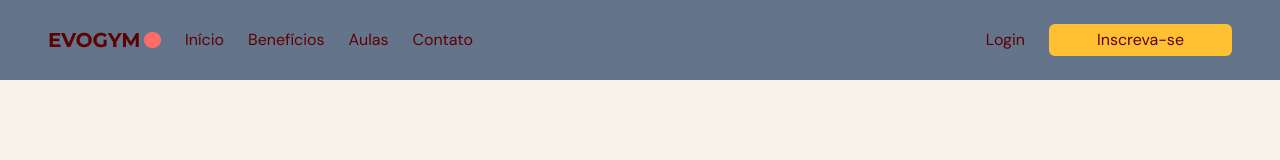
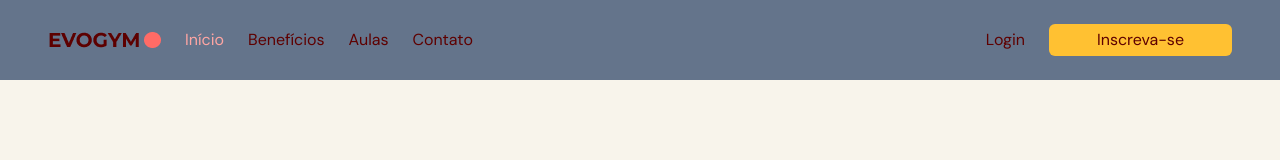
Before and after one commit to Luiz-F-Souza/be-fit, a React (Vite) app: page / in a window 1280 px wide. Shown: the top 160 px of the page. Built offline with nearby package versions, Linux system fonts and the light colour scheme.

Commit message:
some logic added into NavBar and MenuLinks components

```diff
--- a/src/components/btn/Btn.tsx
+++ b/src/components/btn/Btn.tsx
@@ -3,11 +3,11 @@
 interface BtnProps {
   label: string,
   style: {
-    color: 'bg-seccondary-500',
+    color: 'bg-seccondary-400' | 'bg-seccondary-500',
     py: 'py-0' | 'py-1' | 'py-2' | 'py-4',
     px: 'px-0' | 'px-1' | 'px-2' | 'px-4'| 'px-8' | 'px-12',
     border: 'rounded-none' | 'rounded-md'| 'rounded-full',
-    hoverEffect: string | '',
+    hoverEffect: "hover:bg-seccondary-400" | "hover:bg-seccondary-500"
   },
   onClick: Function | undefined
 }
@@ -17,7 +17,7 @@ function Btn({label, onClick, style}: BtnProps){
   const styleProps = Object.values({...style}).join(' ')
 
   return(
-    <button className={`${styleProps}`}>{label}</button>
+    <button className={`${styleProps} transition-colors duration-300`}>{label}</button>
   )
 }
 
--- a/src/components/menu-links/MenuLinks.tsx
+++ b/src/components/menu-links/MenuLinks.tsx
@@ -1,3 +1,4 @@
+
 
 export type LinkEl = {
   label: string,
@@ -7,10 +8,12 @@ export type LinkEl = {
 export interface menuLinkProps {
   links: LinkEl[],
   isVertical: boolean,
-  gapNumber: 6 | 12 | 24 | 36 | 48
+  gapNumber: 6 | 12 | 24 | 36 | 48,
+  active: number,
+  setActive: (active: number) => void
 }
 
-function MenuLinks({links, isVertical, gapNumber}:menuLinkProps){
+function MenuLinks({links, isVertical, gapNumber, active, setActive}:menuLinkProps){
 
   const orientation = isVertical ? 'flex-col' : 'flex-row'
 
@@ -23,8 +26,8 @@ function MenuLinks({links, isVertical, gapNumber}:menuLinkProps){
           const { label, path } = link
 
           return(
-            <li key={`link_${index}`}>
-              <a href={path}>
+            <li key={`link_${index}`} onClick={() => setActive(index) }>
+              <a href={path} className={`${active === index ? "text-primary-300" : ""} hover:text-primary-300 transition-colors duration-200`}>
                 {label}
               </a>
             </li>
--- a/src/components/navbar/Navbar.tsx
+++ b/src/components/navbar/Navbar.tsx
@@ -26,6 +26,7 @@ const myLinks: LinkEl[] = [
 function Navbar(){
 
   const flexBetween = "flex items-center justify-between"
+  const [ activeLink, setActiveLink] = useState(0)
 
   return(
     <nav className={`fixed top-0 z-30 w-full py-6 bg-slate-500`}>
@@ -37,19 +38,29 @@ function Navbar(){
             <li><img src={Logo} alt="logo" /></li>
           </ul>
 
-
           {/* <ul><li></li></ul> */}
-          <MenuLinks links={myLinks} isVertical={false} gapNumber={6}/>
-
-
+          <MenuLinks
+            links={myLinks}
+            isVertical={false}
+            gapNumber={6}
+            active={activeLink}
+            setActive={setActiveLink}
+          />
         </li>
 
+        <li className={`${flexBetween} gap-6`}>
+          <ul className="">
+            <li>
+              Login
+            </li>
+          </ul>
+            <Btn
+              label="Inscreva-se"
+              style={{border:'rounded-md', color:'bg-seccondary-500', hoverEffect:'hover:bg-seccondary-400', py: 'py-1', px:"px-12"}}
+              onClick={undefined}
+            />
+        </li>
 
-
-        <li className={`${flexBetween} gap-6`}>
-          <li className="">Login</li>
-          <Btn label="Inscreva-se" style={{border:'rounded-md', color:'bg-seccondary-500', hoverEffect:'', py: 'py-1', px:"px-12"}} onClick={undefined} />
-        </li>
       </ul>
 
     </nav>
```
Also changed, not shown: 1 other file (tests, documents, lock files or other folders).
